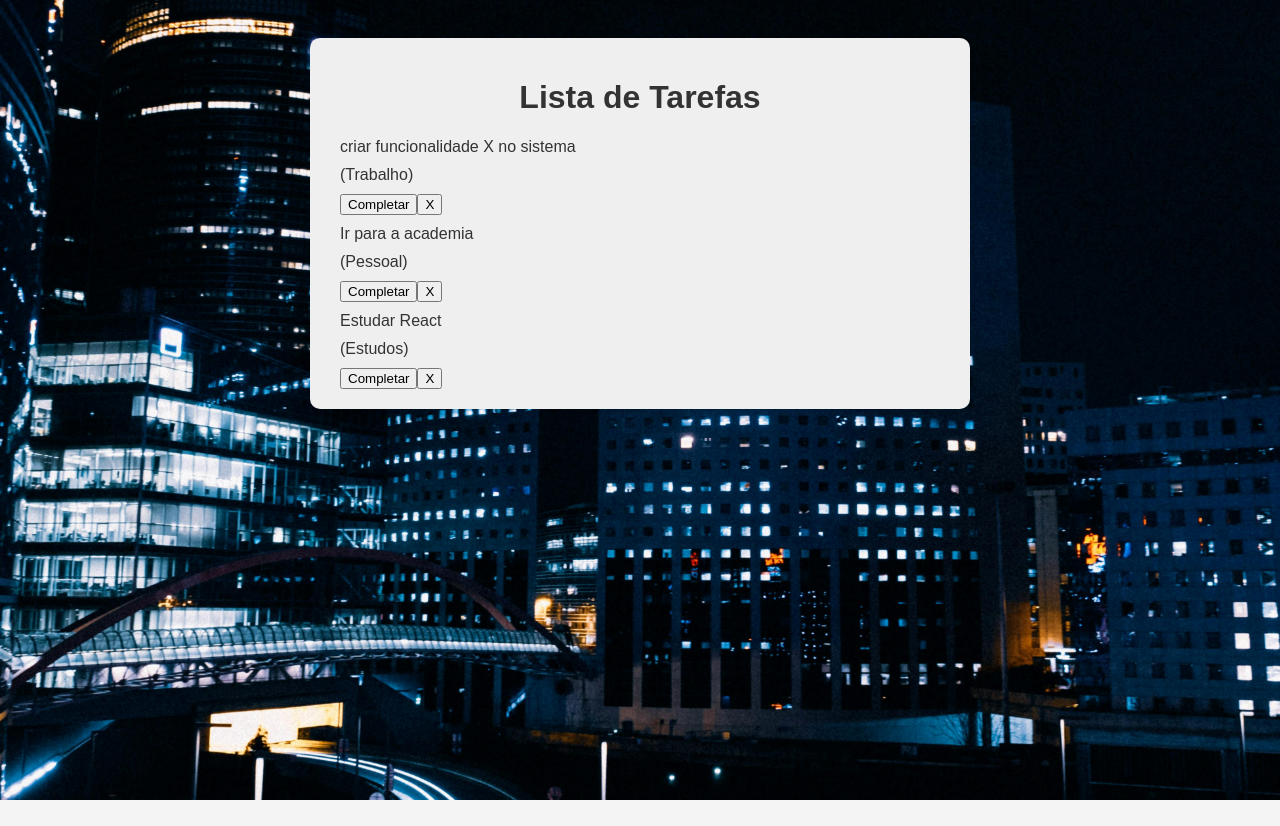
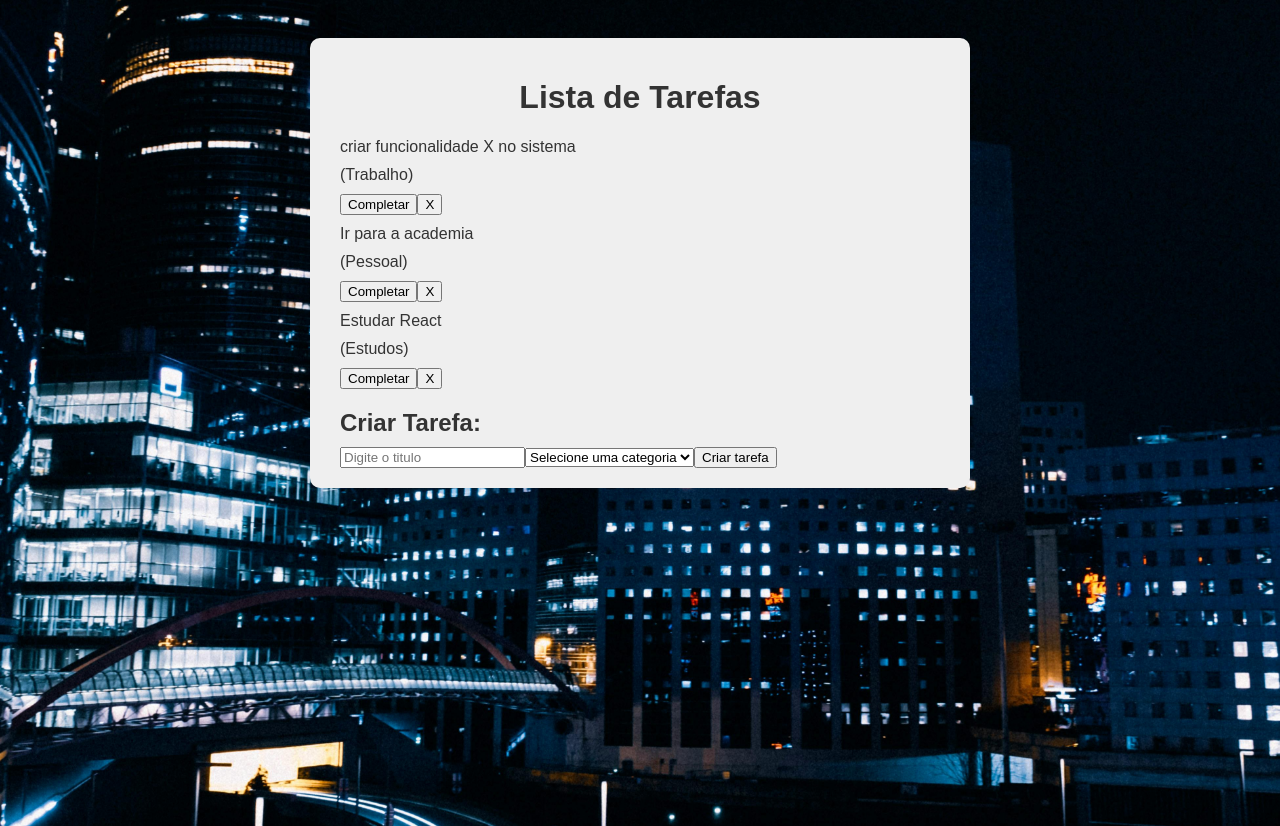
Before and after one commit to kevincalantone/Gerenciador-de-tarefas-com-React, a React (Vite) app: page / in a window 1280 px wide. Before the commit the page ends 800 px from the top, so only its background shows below. Built offline with nearby package versions, Linux system fonts and the light colour scheme.

Commit message:
Feat: Adicionando  o Form no projeto

```diff
--- a/src/App.jsx
+++ b/src/App.jsx
@@ -1,6 +1,7 @@
 import { useState } from 'react'
 import Todo from './Components/Todo';
 import "./App.css"
+import TodoForm from './components/TodoForm';
 function App() {
   const [todos, setTodos] = useState([
   {
@@ -29,8 +30,8 @@
     <div className="todo-list">
       {todos.map((todo) => (
         <Todo key={todo.id} todo={todo}/>
-
       ))}
+      <TodoForm/>
     </div>
 
   </div>
--- /dev/null
+++ b/src/components/TodoForm.jsx
@@ -0,0 +1,19 @@
+import React from 'react'
+
+const TodoForm = () => {
+  return <div className='todo-form'>
+    <h2>Criar Tarefa:</h2>
+    <form>
+        <input type="text" placeholder='Digite o titulo' />
+        <select>
+            <option value="">Selecione uma categoria</option>
+            <option value="Trabalho">Trabalho</option>
+            <option value="Pessoal">Pessoal</option>
+            <option value="Estudos">Estudos</option>
+        </select>
+        <button type='submit'>Criar tarefa</button>
+    </form>
+  </div>
+}
+
+export default TodoForm
```
